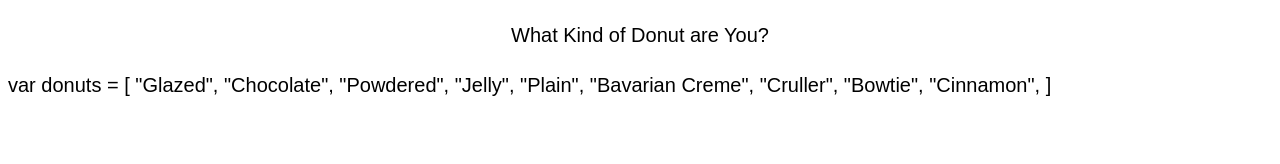
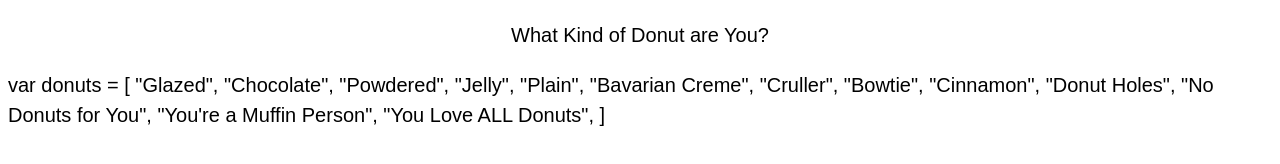
Before and after one commit to Flylife1/Flylife1.github.io, a plain HTML site: page short-project.html in a window 1280 px wide. Drawn offline with Linux system fonts and the light colour scheme.

Commit message:
few more flavors

```diff
--- a/short-project.html
+++ b/short-project.html
@@ -26,6 +26,10 @@
        				  "Cruller",
        				  "Bowtie",
        				  "Cinnamon",
+       				  "Donut Holes",
+       				  "No Donuts for You",
+       				  "You're a Muffin Person",
+       				  "You Love ALL Donuts",
        				]
 
 
```
